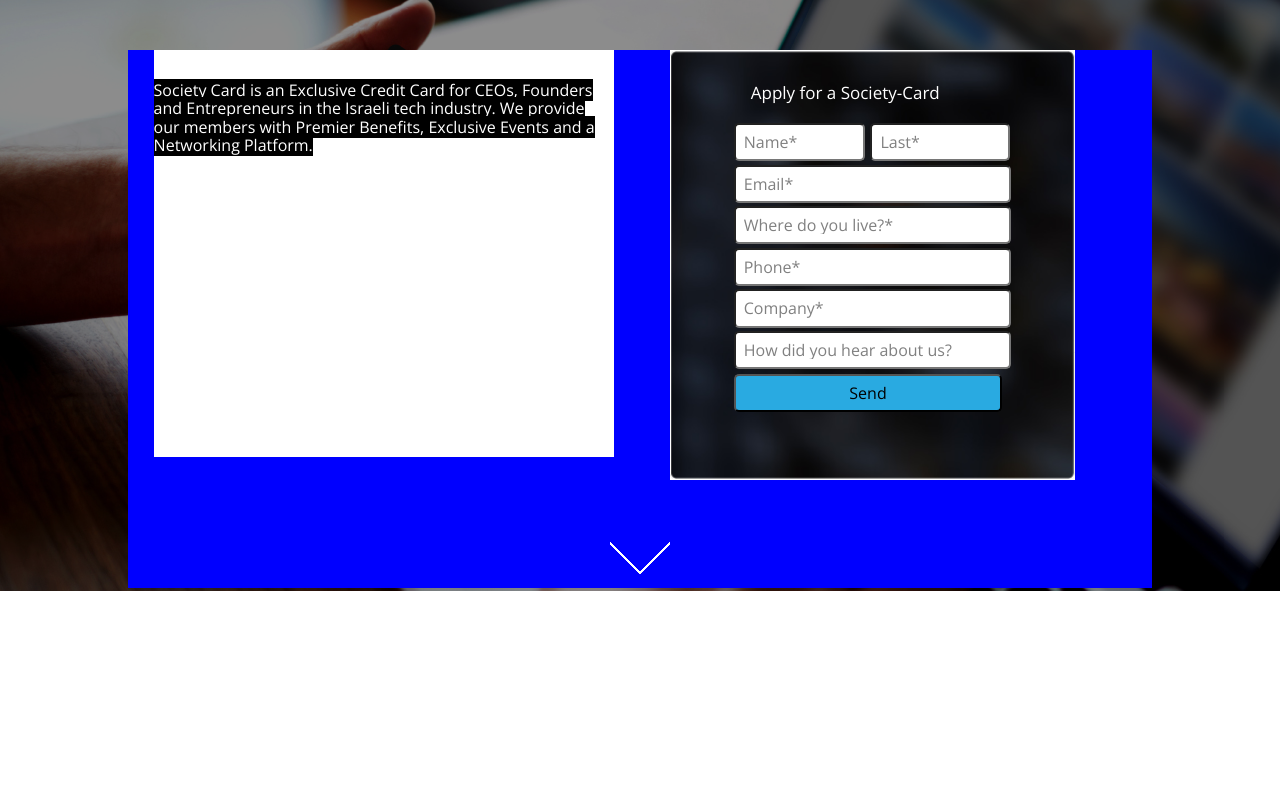
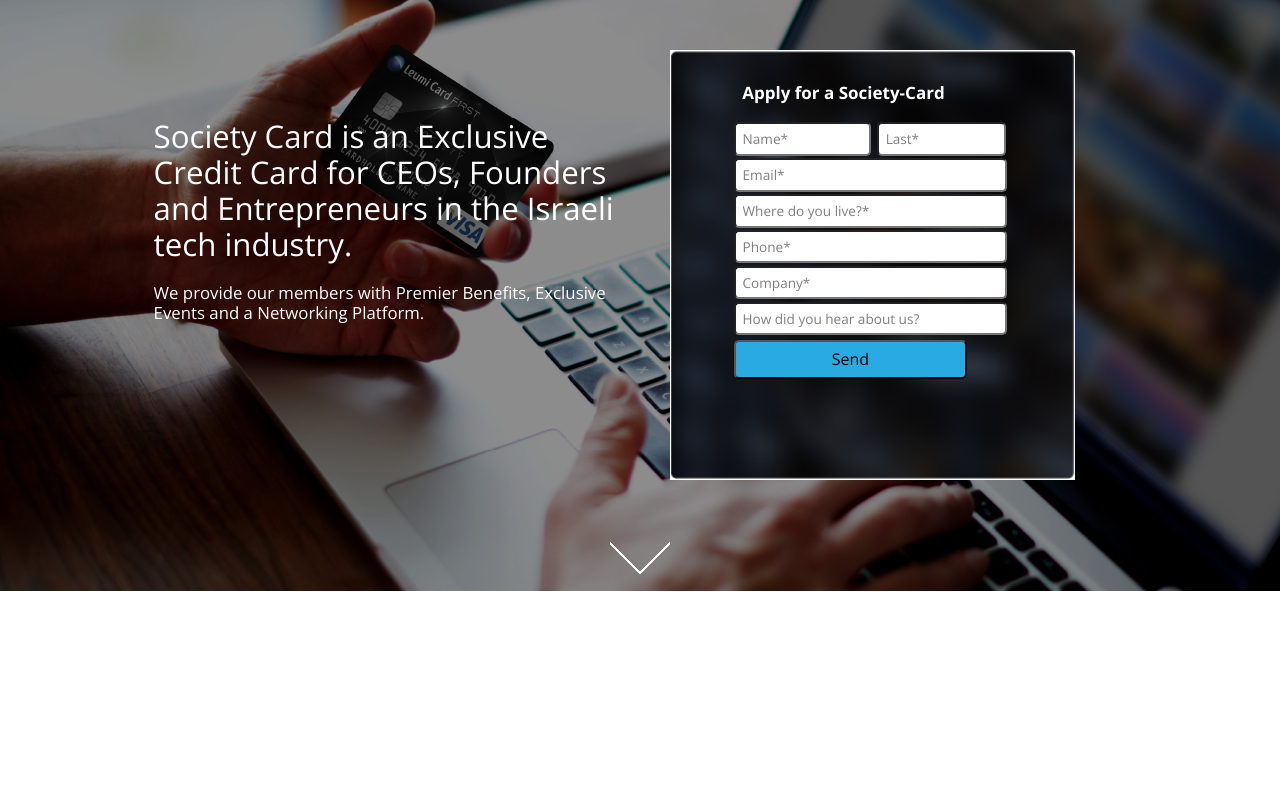
Before and after one commit to itayamar/society_project, a website: page index.html in a window 1280 px wide. Shown: the part 81-871 px from the top of the page. Drawn offline with nearby package versions, Linux system fonts and the light colour scheme.

Commit message:
Apply page done(no mobile yet)

```diff
--- a/index.html
+++ b/index.html
@@ -26,23 +26,23 @@
                 </header>
                 <div class="content">
                     <div class="promoText">
-                        <span class="title">
+                        <h1 class="title">
                             Society Card is an Exclusive Credit Card for CEOs, Founders and Entrepreneurs in the Israeli tech industry.
-                        </span>
-                        <span class="subtitle">
+                        </h1>
+                        <p class="subtitle">
                             We provide our members with Premier Benefits, Exclusive Events and a Networking Platform.
-                        </span>
+                        </p>
                     </div>
                     <div class="applyFormDiv">
                         <p>Apply for a Society-Card</p>
                         <form id="applyForm">
-                            <input id="name" value="Name*" size="10em" placeholder="First name" required>
-                            <input id="last" value="Last*" size="11em" placeholder="Last name" required>
-                            <input id="email" value="Email*" size="26em" placeholder="Email address" required>
-                            <input id="address" value="Where do you live?*" size="26em" placeholder="Address" required>
-                            <input id="phone" value="Phone*" size="26em" placeholder="Phone number" required>
-                            <input id="company" value="Company*" size="26em" placeholder="Company name" required>
-                            <input id="hearFrom" value="How did you hear about us?" placeholder="How did you hear about us?" size="26em"><br>
+                            <input id="name" value="Name*" size="13em" placeholder="First name" required>
+                            <input id="last" value="Last*" size="12em" placeholder="Last name" required><br>
+                            <input id="email" value="Email*" size="30em" placeholder="Email address" required><br>
+                            <input id="address" value="Where do you live?*" size="30em" placeholder="Address" required><br>
+                            <input id="phone" value="Phone*" size="30em" placeholder="Phone number" required><br>
+                            <input id="company" value="Company*" size="30em" placeholder="Company name" required><br>
+                            <input id="hearFrom" value="How did you hear about us?" placeholder="How did you hear about us?" size="30em"><br>
                             <button id="send" type="submit">Send</button>
                         </form>
                     </div>
--- a/sass/main.scss
+++ b/sass/main.scss
@@ -35,7 +35,7 @@
           width: 90%;
           height: $section_height*0.1;
           margin: 0 auto;
-          @include bgColor(green);
+          //@include bgColor(green);
           .logo{
             width: 29%;
             display: inline-block;
@@ -58,18 +58,25 @@
           height: $section_height*0.8;
           margin:  5% auto 0;
           //padding-top: 10%;
-          @include bgColor(blue);
+          //@include bgColor(blue);
           @include posFront;
           .promoText{
+            @include box-sizing(border-box);
             display: inline-block;
             width: 45%;
             height: 70%;
             vertical-align: top;
-            @include bgColor(WHITE);
-            padding-top: 3%;
+            //@include bgColor(orange);
+            padding-top: 3em;
             margin: 0 2.5%;
-            span{
-              background-color: black;
+            color: white;
+            font-weight: 400;
+            >h1 {
+              font-size: 1.95em;
+              font-weight: 400;
+            }
+            p {
+              font-size: 1.05em;
             }
           }
           .applyFormDiv{
@@ -84,8 +91,9 @@
             background: url("../PSDs/imgs/formImg.jpg") no-repeat;
             background-size: contain;
             p{
-              margin-left: 1em;
+              margin-left: 0.5em;
               font-size: 1.0625em;
+              font-weight: 700;
             }
           form{
             input{
@@ -93,13 +101,14 @@
               color: #808080;
               padding: 0.5em;
               border-radius: 5px;
+              font-size: 0.85rem;
             }
             input:nth-child(2){
               margin-left: 0.1em;
             }
             button{
               background-color: #29aae1;
-              padding: 0.5em 7.1rem;
+              padding: 0.5em 6rem;
               margin-top: 0.3em;
               border-radius: 5px;
             }
```
Also changed, not shown: stylesheets/main.css, 1 other file.
